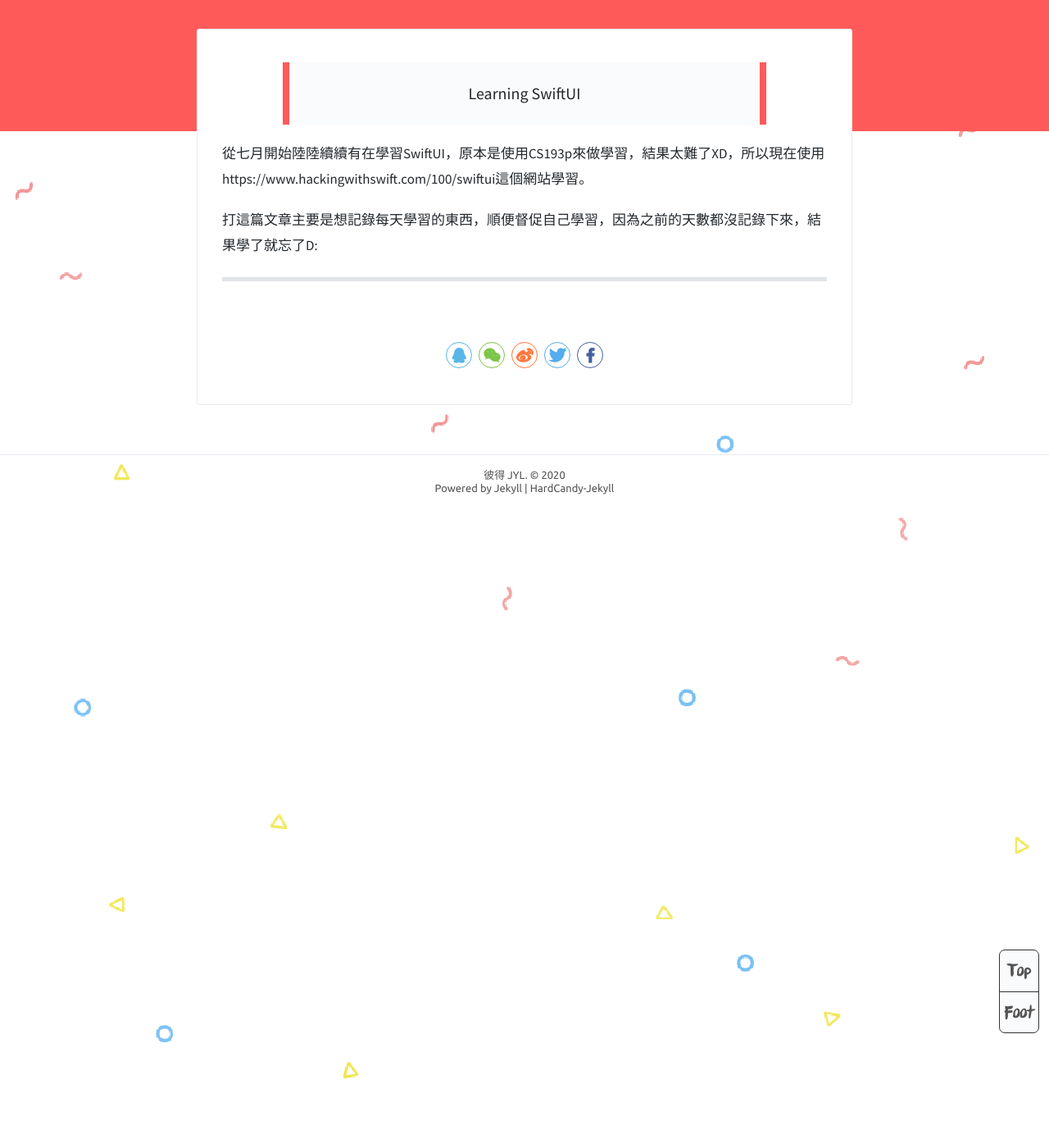
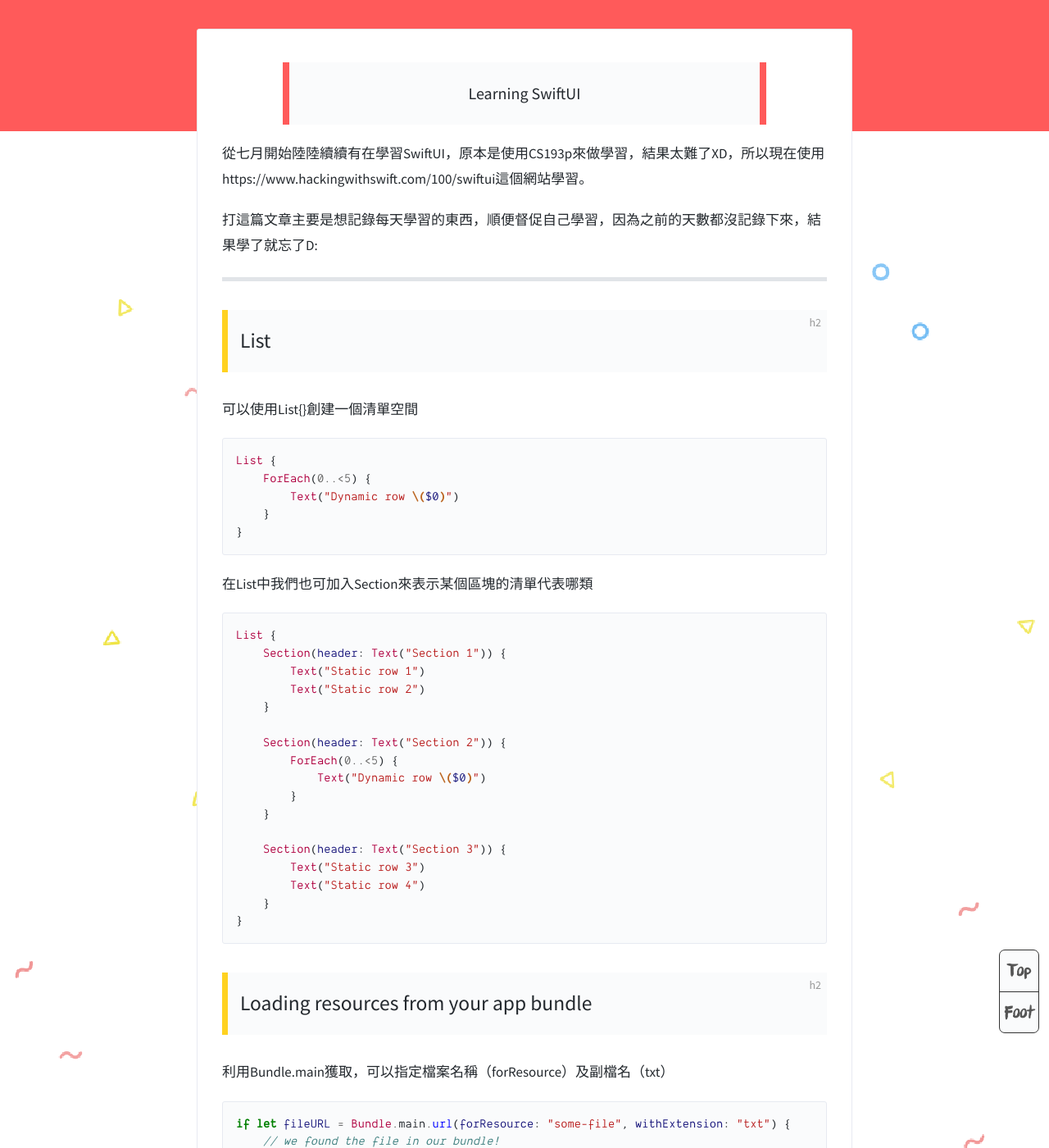
Before and after one commit to peter0512lee/peter0512lee.github.io, a Jekyll site: the page built from _posts/2020-09-28-SwiftUI Day29.md, in a window 1280 px wide and 1400 px high, scrolled down 465 px. Shown: the whole window at 82% size. Built offline with Jekyll 4.4.1, drawn with Linux system fonts in a browser that asks for light colours; comment, search, counter and statistics services are not loaded; some of the changed text lies outside the part shown.

Commit message:
update 2020-09-28

````diff
--- a/_posts/2020-09-28-SwiftUI Day29.md
+++ b/_posts/2020-09-28-SwiftUI Day29.md
@@ -12,3 +12,81 @@ subtitle: 'Learning SwiftUI'
 打這篇文章主要是想記錄每天學習的東西，順便督促自己學習，因為之前的天數都沒記錄下來，結果學了就忘了D:
 
 -------
+
+## List
+
+可以使用List{}創建一個清單空間
+
+```swift
+List {
+    ForEach(0..<5) {
+        Text("Dynamic row \($0)")
+    }
+}
+```
+
+在List中我們也可加入Section來表示某個區塊的清單代表哪類
+
+```swift
+List {
+    Section(header: Text("Section 1")) {
+        Text("Static row 1")
+        Text("Static row 2")
+    }
+
+    Section(header: Text("Section 2")) {
+        ForEach(0..<5) {
+            Text("Dynamic row \($0)")
+        }
+    }
+
+    Section(header: Text("Section 3")) {
+        Text("Static row 3")
+        Text("Static row 4")
+    }
+}
+```
+
+## Loading resources from your app bundle
+
+利用Bundle.main獲取，可以指定檔案名稱（forResource）及副檔名（txt）
+
+```swift
+if let fileURL = Bundle.main.url(forResource: "some-file", withExtension: "txt") {
+    // we found the file in our bundle!
+}
+```
+
+需要使用try catch 的方式去存取內容
+
+```swift
+if let fileContents = try? String(contentsOf: fileURL) {
+    // we loaded the file into a string!
+}
+```
+
+## Working with strings
+
+如果我們想要把字串中的空格去掉並分別存進陣列，我們可以這樣做
+
+```swift
+let input = "a b c"
+let letters = input.components(separatedBy: " ")
+```
+
+同樣地，我們也可以去掉換行符號
+
+```swift
+let input = """
+            a
+            b
+            c
+            """
+let letters = input.components(separatedBy: "\n")
+```
+
+若想要隨機存取陣列中的元素，可以使用randomElement()
+
+```swift
+let letter = letters.randomElement()
+```
````
Also changed, not shown: 7 other files.
